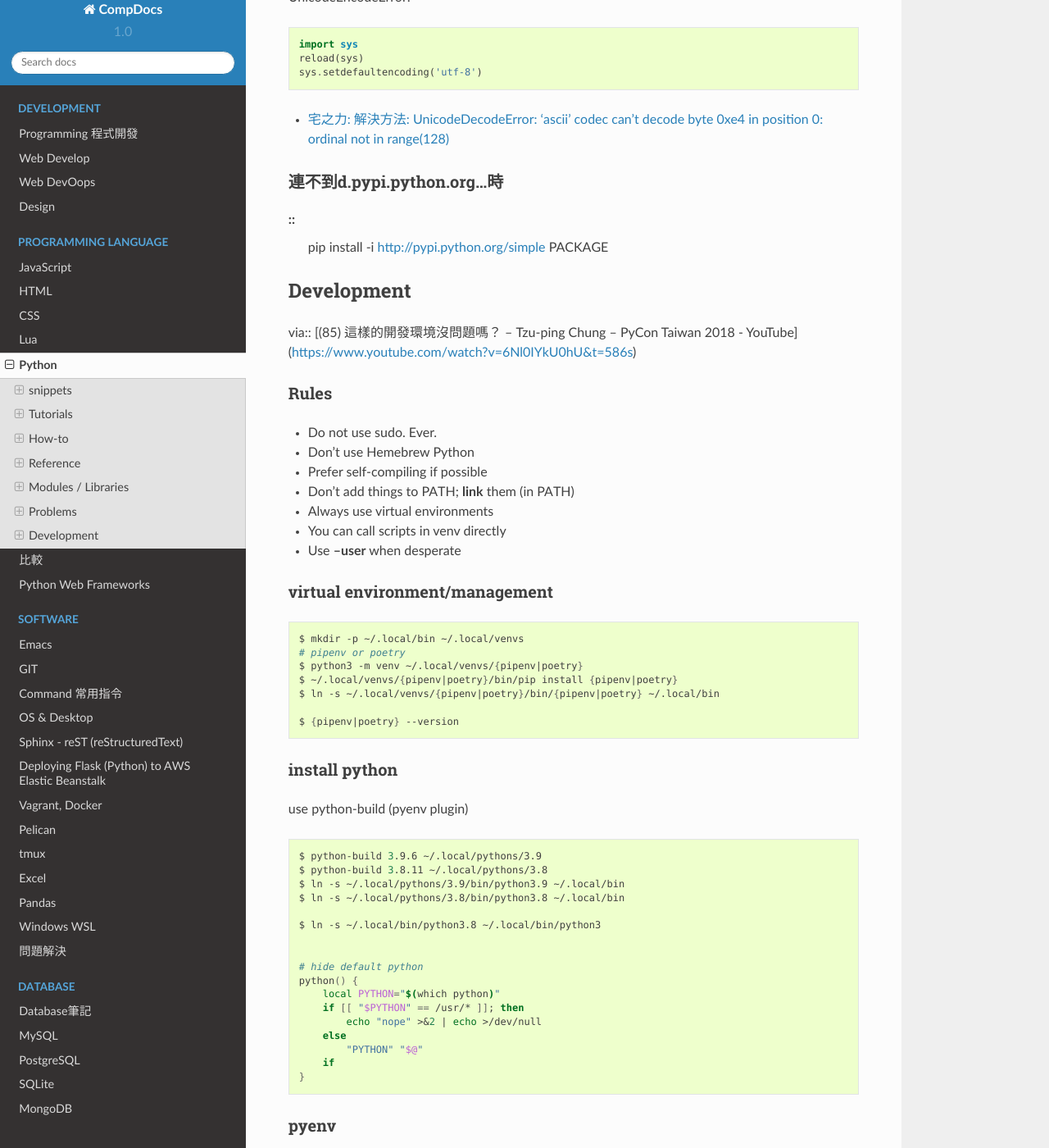
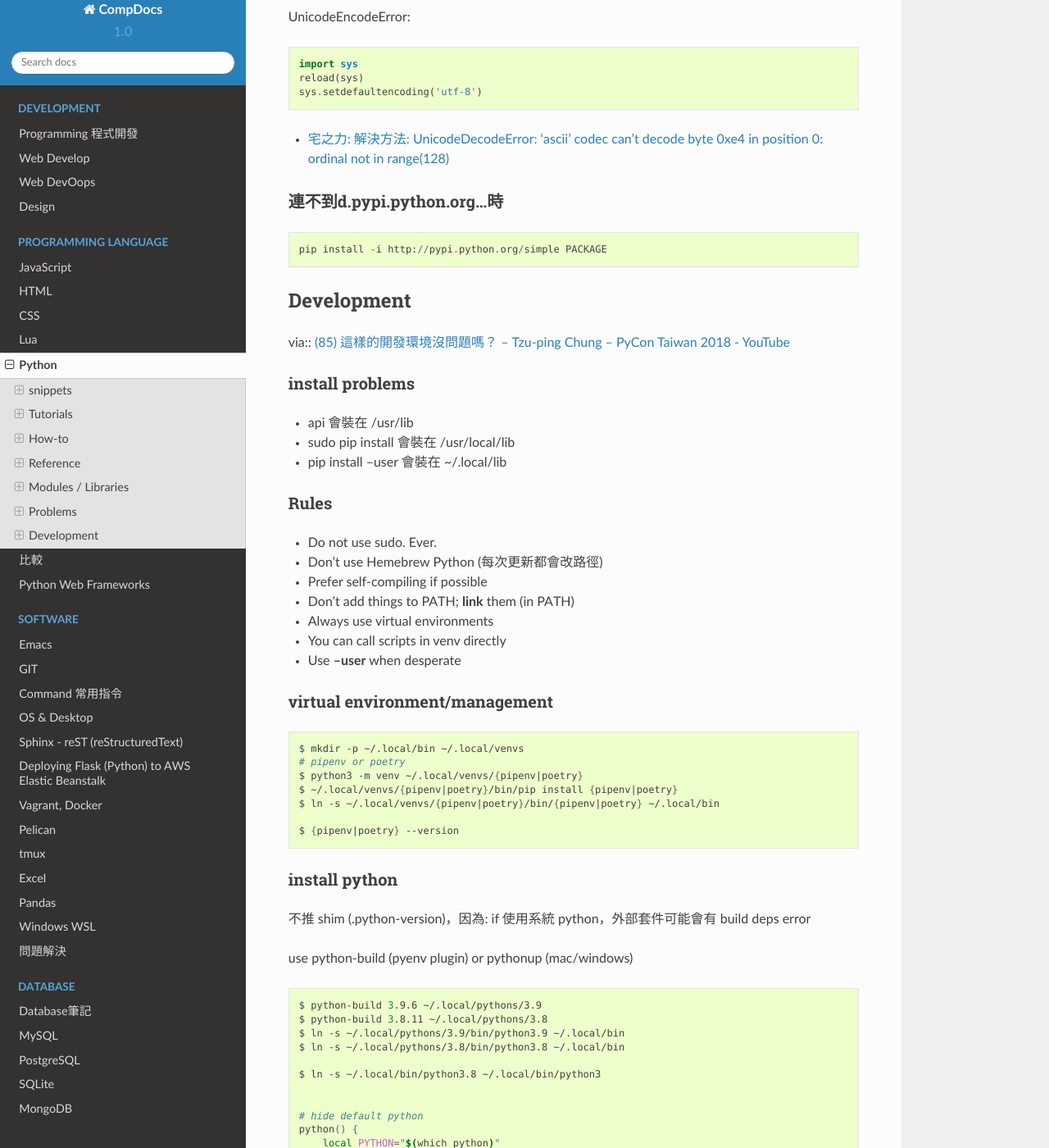
Before and after one commit to moogoo78/comp.suhen.org, a Sphinx documentation site: the page built from docs/source/python.rst, in a window 1280 px wide and 1400 px high, scrolled down 13883 px. Shown: the whole window at 82% size. Built offline with Sphinx 7.4.7 and the Read the Docs theme 2.0.0, drawn with Linux system fonts in a browser that asks for light colours; some of the changed text lies outside the part shown.

Commit message:
edited source

```diff
--- a/docs/source/python.rst
+++ b/docs/source/python.rst
@@ -466,7 +466,7 @@
 
 Reference
 ====================
-
+* `Victor Stinner’s Notes — Victor Stinner's Notes 1.0 documentation <https://vstinner.readthedocs.io/>`__ (TP 推薦)
 * `Arrow: better dates and times for Python — Arrow 0.4.4 documentation <http://crsmithdev.com/arrow/>`__
 * `Mosky Liu, Pinkoi | SlideShare <http://www.slideshare.net/moskytw>`__ good tutorial
 * `Intermediate Python — Python Tips 0.1 documentation <http://book.pythontips.com/en/latest/index.html>`__ 好用進階, tips
@@ -787,20 +787,27 @@
 連不到d.pypi.python.org...時
 --------------------------------
 
-::
+.. code-block::
+
   pip install -i http://pypi.python.org/simple PACKAGE
 
 
 Development
 ======================
 
-via:: [(85) 這樣的開發環境沒問題嗎？ – Tzu-ping Chung – PyCon Taiwan 2018 - YouTube](https://www.youtube.com/watch?v=6Nl0IYkU0hU&t=586s)
+via:: `(85) 這樣的開發環境沒問題嗎？ – Tzu-ping Chung – PyCon Taiwan 2018 - YouTube <https://www.youtube.com/watch?v=6Nl0IYkU0hU>`__
+
+install problems
+-----------------------------
+- api 會裝在 /usr/lib
+- sudo pip install 會裝在 /usr/local/lib
+- pip install --user 會裝在 ~/.local/lib
 
 
 Rules
 ---------------
 - Do not use sudo. Ever.
-- Don't use Hemebrew Python
+- Don't use Hemebrew Python (每次更新都會改路徑)
 - Prefer self-compiling if possible
 - Don't add things to PATH; **link** them (in PATH)
 - Always use virtual environments
@@ -826,7 +833,11 @@
 install python
 ------------------------
 
-use python-build (pyenv plugin)
+不推 shim (.python-version)，因為: if 使用系統 python，外部套件可能會有 build deps error
+
+
+use python-build (pyenv plugin) or pythonup (mac/windows)
+
 
 .. code-block:: bash
 
```
